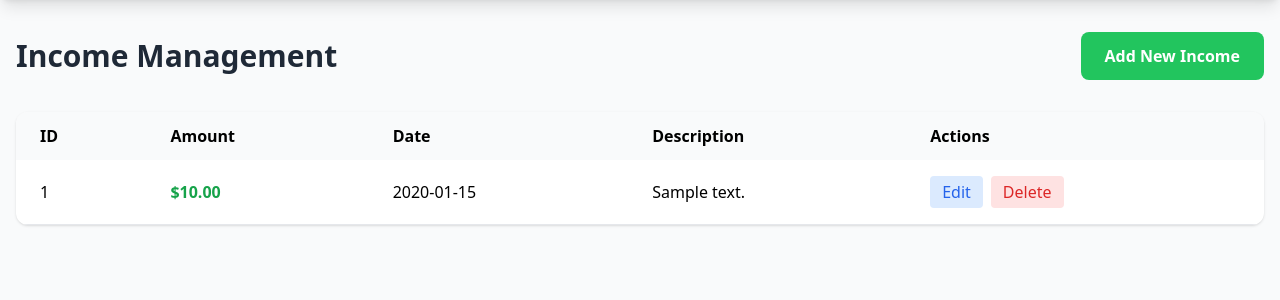
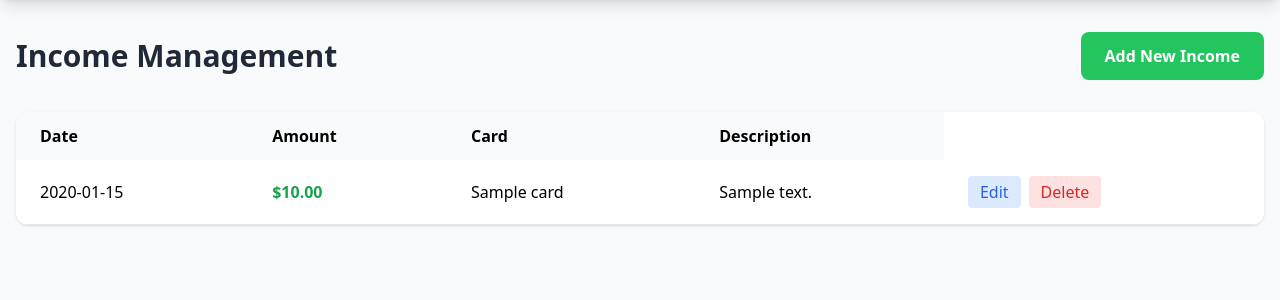
Before and after one commit to Hanane2001/SMART_Wallet, a PHP site: page /incomes/list.php in a window 1280 px wide. Shown: the part 64-364 px from the top of the page. Run offline with PHP 8.4, Linux system fonts and the light colour scheme; the visitor is signed in with stand-in values (Sample User, id 1); tables that the repository leaves empty hold one stand-in row (values such as "Sample post"); some libraries are stand-ins or nearby versions.

Commit message:
modifier page incomes/list et create pour respecter les changement de database

```diff
--- a/incomes/list.php
+++ b/incomes/list.php
@@ -1,7 +1,14 @@
 <?php
+session_start();
 include '../config/database.php';
-
-$result = $conn->query("SELECT * FROM incomes ORDER BY dateIn DESC");
+checkAuth();
+$userId = $_SESSION['user_id'];
+$cards_result = $conn->query("SELECT * FROM cards WHERE idUser = $userId");
+$result = $conn->query("SELECT i.*, c.cardName
+FROM incomes i
+JOIN cards c ON i.idCard = c.idCard
+WHERE i.idUser = $userId
+ORDER BY i.dateIn DESC");
 ?>
 <!DOCTYPE html>
 <html lang="en">
@@ -43,7 +50,7 @@ $result = $conn->query("SELECT * FROM incomes ORDER BY dateIn DESC");
         <div id="addForm" class="hidden bg-white rounded-xl shadow p-6 mb-8">
             <h2 class="text-xl font-bold mb-4">Add New Income</h2>
             <form action="create.php" method="POST" class="space-y-4">
-                <div class="grid md:grid-cols-3 gap-4">
+                <div class="grid md:grid-cols-2 gap-4">
                     <div>
                         <label class="block text-gray-700 mb-2">Amount ($)</label>
                         <input type="number" step="0.01" name="amountIn" required class="w-full px-4 py-2 border rounded-lg focus:ring-2 focus:ring-blue-500 focus:border-blue-500">
@@ -53,11 +60,22 @@ $result = $conn->query("SELECT * FROM incomes ORDER BY dateIn DESC");
                         <input type="date" name="dateIn" required value="<?php echo date('Y-m-d'); ?>" class="w-full px-4 py-2 border rounded-lg focus:ring-2 focus:ring-blue-500 focus:border-blue-500">
                     </div>
                     <div>
+                        <label class="block text-gray-700 mb-2">Card</label>
+                        <select name="idCard" required class="w-full px-4 py-2 border rounded-lg focus:ring-2 focus:ring-blue-500 focus:border-blue-500">
+                            <option value="">Select a card</option>
+                            <?php while($card = $cards_result->fetch_assoc()): ?>
+                            <option value="<?php echo $card['idCard']; ?>">
+                                <?php echo htmlspecialchars($card['cardName']); ?> (<?php echo htmlspecialchars($card['bankName']); ?>)
+                            </option>
+                            <?php endwhile; ?>
+                        </select>
+                    </div>
+                    <div>
                         <label class="block text-gray-700 mb-2">Description</label>
-                        <input type="text" name="descriptionIn" class="w-full px-4 py-2 border rounded-lg focus:ring-2 focus:ring-blue-500 focus:border-blue-500">
+                        <input type="text" name="descriptionIn" class="w-full px-4 py-2 border rounded-lg focus:ring-2 focus:ring-blue-500 focus:border-blue-500" placeholder="Salary, Freelance, etc.">
                     </div>
                 </div>
-                <div class="flex space-x-3">
+                <div class="flex space-x-3 pt-4">
                     <button type="submit" class="bg-blue-500 text-white px-6 py-2 rounded-lg hover:bg-blue-600 transition">Save Income</button>
                     <button type="button" onclick="hideAddForm()" class="bg-gray-300 text-gray-700 px-6 py-2 rounded-lg hover:bg-gray-400 transition">Cancel</button>
                 </div>
@@ -69,21 +87,20 @@ $result = $conn->query("SELECT * FROM incomes ORDER BY dateIn DESC");
                 <table class="w-full">
                     <thead class="bg-gray-50">
                         <tr>
-                            <th class="px-6 py-3 text-left">ID</th>
+                            <th class="px-6 py-3 text-left">Date</th>
                             <th class="px-6 py-3 text-left">Amount</th>
-                            <th class="px-6 py-3 text-left">Date</th>
+                            <th class="px-6 py-3 text-left">Card</th>
                             <th class="px-6 py-3 text-left">Description</th>
-                            <th class="px-6 py-3 text-left">Actions</th>
                         </tr>
                     </thead>
                     <tbody>
                         <?php if ($result->num_rows > 0): ?>
                             <?php while($income = $result->fetch_assoc()): ?>
                             <tr class="border-b hover:bg-gray-50">
-                                <td class="px-6 py-4"><?php echo $income['idIn']; ?></td>
+                                <td class="px-6 py-4"><?php echo $income['dateIn']; ?></td>
                                 <td class="px-6 py-4 font-semibold text-green-600">$<?php echo number_format($income['amountIn'], 2); ?></td>
-                                <td class="px-6 py-4"><?php echo $income['dateIn']; ?></td>
-                                <td class="px-6 py-4"><?php echo $income['descriptionIn']; ?></td>
+                                <td class="px-6 py-4"><?php echo htmlspecialchars($income['cardName']); ?></td>
+                                <td class="px-6 py-4"><?php echo htmlspecialchars($income['descriptionIn']); ?></td>
                                 <td class="px-6 py-4">
                                     <div class="flex space-x-2">
                                         <a href="edit.php?id=<?php echo $income['idIn']; ?>" class="bg-blue-100 text-blue-600 px-3 py-1 rounded hover:bg-blue-200 transition">Edit</a>
@@ -94,7 +111,10 @@ $result = $conn->query("SELECT * FROM incomes ORDER BY dateIn DESC");
                             <?php endwhile; ?>
                         <?php else: ?>
                             <tr>
-                                <td colspan="5" class="px-6 py-8 text-center text-gray-500"><p>No income records found. Add your first income!</p></td>
+                                <td colspan="6" class="px-6 py-8 text-center text-gray-500">
+                                    <p class="mb-2">No income records found.</p>
+                                    <p>Add your first income to get started!</p>
+                                </td>
                             </tr>
                         <?php endif; ?>
                     </tbody>
```
Also changed, not shown: incomes/create.php (+28 -16 lines).
